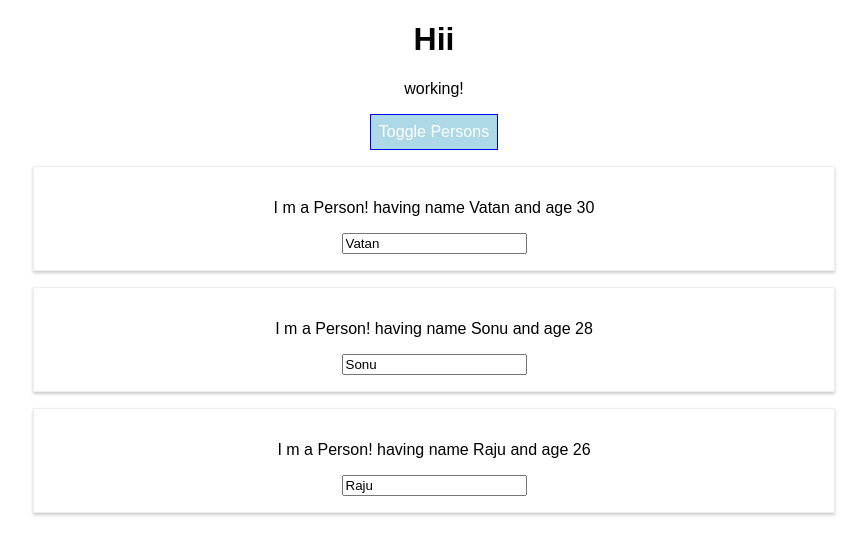
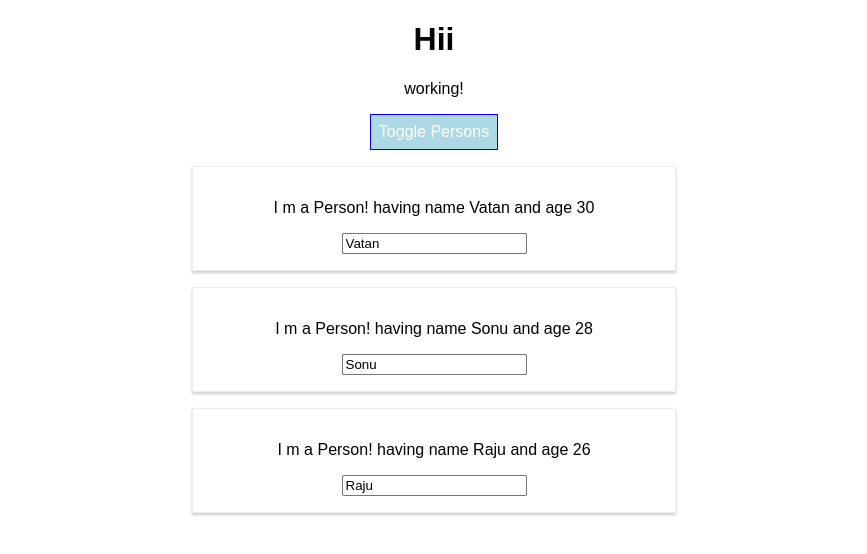
Before and after one commit to vatansoni89/MaximilianSchwarzmullerReact, a React (Create React App) app in the folder Project/react-complete-guide/: page / in a window 1280 px wide. Both pictures are taken after a click on the button "Toggle Persons". Shown: the top 554 px of the page, without its empty margins (206-1073 px from the left). Built offline with nearby package versions, Linux system fonts and the light colour scheme.

Commit message:
css media-query by radium

```diff
--- a/Project/react-complete-guide/src/App.js
+++ b/Project/react-complete-guide/src/App.js
@@ -1,6 +1,6 @@
 import React, { Component } from "react";
 import "./App.css";
-import Radium from "radium";
+import Radium, { StyleRoot } from "radium";
 import Person from "./Person/Person.js";
 
 class App extends Component {
@@ -106,6 +106,7 @@
     }
 
     return (
+      <StyleRoot>
         <div className="App">
           <h1>Hii</h1>
           <p className={classes.join(" ")}>working!</p>
@@ -114,6 +115,7 @@
           </button>
           {persons}
         </div>
+      </StyleRoot>
     );
   }
 }
--- a/Project/react-complete-guide/src/Person/Person.js
+++ b/Project/react-complete-guide/src/Person/Person.js
@@ -4,8 +4,13 @@
 
 //give lower case for fun variable.
 const person = props => {
+  const style = {
+    "@media (min-width: 500px)": {
+      width: "450px"
+    }
+  };
   return (
-    <div className="Person">
+    <div className="Person" style={style}>
       <p onClick={props.click}>
         I m a Person! having name {props.name} and age {props.age}
       </p>
```
Lines whose indentation alone changed are shown as unchanged.
